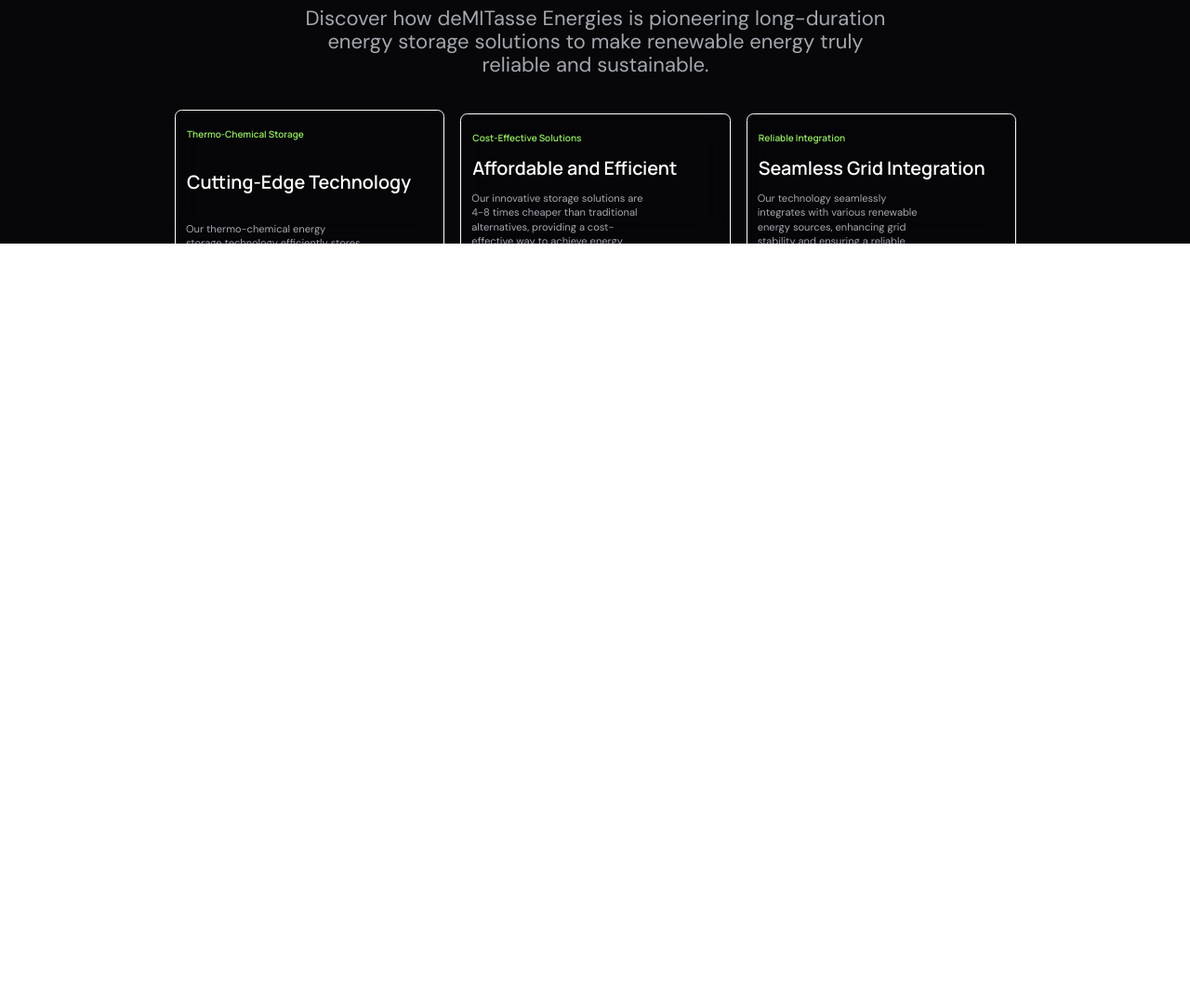
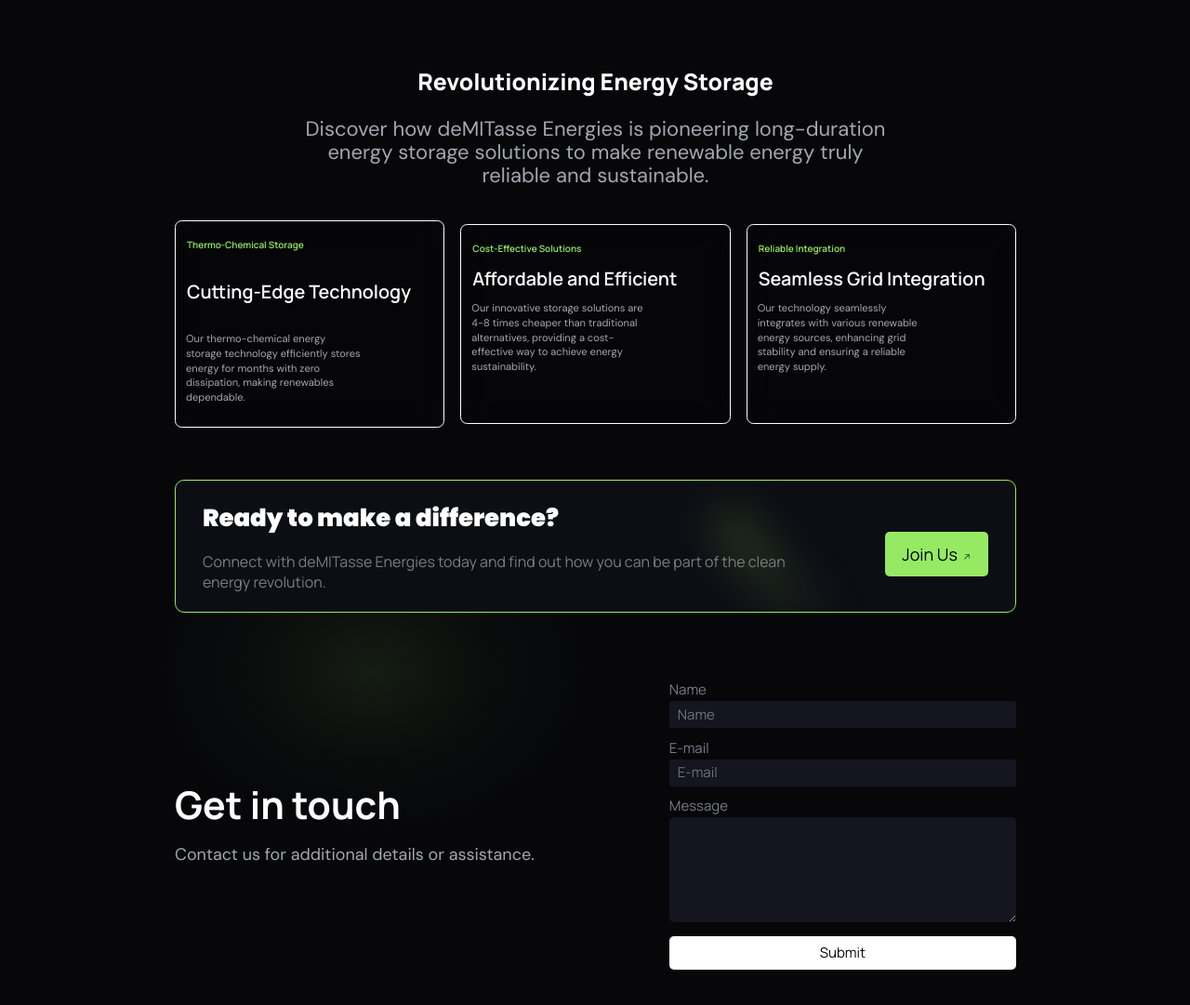
Before and after one commit to devrunch/Vetricc, a website built with Parcel: page index.html in a window 1280 px wide. Shown: the part 1815-2896 px from the top of the page at 93% size. Before the commit the page ends 2077 px from the top, so only its background shows below. Built offline with nearby package versions, Linux system fonts and the light colour scheme.

Commit message:
Ready for Laptop

```diff
--- a/index.html
+++ b/index.html
@@ -45,7 +45,7 @@
   </head>
   <body>
     <div
-      class="w-full h-[2077px] relative bg-colors-alias-black-white-black-900 overflow-hidden flex flex-col items-end justify-start pt-[103px] px-0 pb-[205.4px] box-border gap-[46.4px] leading-[normal] tracking-[normal] text-left text-colors-alias-black-white-black-300 font-manrope mq450:gap-[23px] mq825:h-auto"
+      class="w-full relative bg-colors-alias-black-white-black-900 overflow-hidden flex flex-col items-end justify-start pt-[103px] px-0 pb-[205.4px] box-border gap-[46.4px] leading-[normal] tracking-[normal] text-left text-colors-alias-black-white-black-300 font-manrope mq450:gap-[23px] mq825:h-auto"
     >
 
 
@@ -166,14 +166,14 @@
             class="self-stretch flex flex-row items-start justify-center py-0 pr-[8px] pl-[8px] box-border max-w-full"
           >
             <div
-              class="w-[580px] flex flex-col items-start justify-start gap-[22.8px] max-w-full"
+              class="w-[580px] j108:w-[70vw] j108:py-8 flex flex-col items-start justify-start gap-[22.8px] max-w-full"
             >
               <b
-                class="self-stretch relative leading-[29.7px] shrink-0 mq450:text-11xl-6 mq450:leading-[28px]"
+                class="self-stretch relative leading-[29.7px] j108:text-[6vh] j108:text-white shrink-0 mq450:text-11xl-6 mq450:leading-[28px]"
                 >Solving Critical Energy Challenges</b
               >
               <div
-                class="self-stretch relative text-[18px] leading-[18.57px] font-dm-sans text-darkgray shrink-0"
+                class="self-stretch relative text-[18px] j108:my-5 leading-[18.57px] font-dm-sans text-darkgray shrink-0"
               >
                 At deMITasse Energies, we confront the critical obstacles facing
                 the renewable energy sector head-on. Our advanced long-duration
@@ -594,30 +594,30 @@
             </div>
           </div>
           <div
-            class="self-stretch flex flex-row flex-wrap items-center justify-center gap-[19.8px] max-w-full z-[1] text-left"
+            class="self-stretch j108:mx-[10vw] flex flex-row flex-wrap items-center justify-center gap-[19.8px] max-w-full z-[1] text-left"
           >
             <div
-              class="w-[333.1px] flex flex-col items-start justify-start pt-0 pb-[0.1px] px-0 box-border gap-[30.9px] max-w-full mq450:gap-[15px]"
+              class="w-[333.1px] flex flex-col items-start justify-start pt-0 pb-[0.1px] px-0 box-border gap-[30.9px] max-w-full mq450:gap-[15px] j108:w-[40vw]"
             >
               <b
-                class="w-[355.5px] relative leading-[29.7px] flex items-center max-w-[107%] shrink-0 mq450:text-xl mq450:leading-[24px]"
+                class="w-[355.5px] relative leading-[29.7px] flex items-center max-w-[107%] shrink-0 mq450:text-xl mq450:leading-[24px] text-white j108:w-fit j108:text-[41px]"
                 >Get in touch</b
               >
               <div
-                class="w-[274.4px] relative text-xs-1 leading-[16px] font-dm-sans text-darkgray flex items-center"
+                class="w-[274.4px] relative text-xs-1  j108:text-[18px] j108:w-fit leading-[16px] font-dm-sans text-darkgray flex items-center"
               >
                 Contact us for additional details or assistance.
               </div>
             </div>
             <div
-              class="flex-1 flex flex-col items-start justify-start gap-[14.8px] min-w-[271px] max-w-full text-4xs-7"
+              class="flex-1 flex  flex-col items-start justify-start gap-[14.8px] min-w-[271px] max-w-full text-4xs-7"
             >
               <div
                 class="self-stretch overflow-hidden flex flex-col items-start justify-start pt-0 px-0 pb-[0.1px] gap-[4.9px] shrink-0"
               >
-                <div class="self-stretch relative  leading-[14px]">Name</div>
+                <div class="self-stretch relative  j108:text-[15px] leading-[14px]">Name</div>
                 <input
-                style="font-size: 15px;"
+                style="font-size: 15px;  background-color: #14151F;"
                   class="w-full [border:none] [outline:none]  rounded-sm bg-colors-alias-black-white-black-700 self-stretch h-[28.8px] rounded-[4.94px] overflow-hidden shrink-0 flex flex-row items-center justify-start py-[7.4px] px-[9px] box-border font-manrope text-4xs-7 text-colors-alias-black-white-black-300 min-w-[250px]"
                   placeholder="Name"
                   type="text"
@@ -629,9 +629,9 @@
                 <div
                   class="flex-1 overflow-hidden flex flex-col items-start justify-start pt-0 px-0 pb-[0.1px] box-border gap-[4.9px] max-w-full"
                 >
-                  <div class="self-stretch relative leading-[14px]">E-mail</div>
+                  <div class="self-stretch relative  j108:text-[15px] leading-[14px]">E-mail</div>
                   <input
-                  style="font-size: 15px;"
+                  style="font-size: 15px; background-color: #14151F;"
                     class="w-full [border:none] [outline:none]  rounded-sm bg-colors-alias-black-white-black-700 self-stretch h-[28.8px] rounded-[4.94px] overflow-hidden shrink-0 flex flex-row items-center justify-start py-[7.4px] px-[9px] box-border font-manrope text-4xs-7 text-colors-alias-black-white-black-300 min-w-[250px]"
                     placeholder="E-mail"
                     type="text"
@@ -641,7 +641,7 @@
               <div
                 class="self-stretch overflow-hidden flex flex-col items-start justify-start gap-[4.9px] shrink-0"
               >
-                <div class="self-stretch relative leading-[14px]">Message</div>
+                <div class="self-stretch relative  j108:text-[15px] leading-[14px]">Message</div>
                 <textarea
                   class="[border:none] bg-colors-alias-black-white-black-700 h-[112.5px] w-auto [outline:none] self-stretch rounded-[4.94px] overflow-hidden shrink-0 flex flex-row items-start justify-start pt-[7.4px] px-[9px] pb-[7px] box-border font-manrope text-4xs-7 text-colors-alias-black-white-black-300"
                   placeholder="Add your message"
@@ -654,7 +654,7 @@
                 class="cursor-pointer [border:none] py-[6.2px] px-5 bg-colors-alias-black-white-white self-stretch rounded-[4.94px] flex flex-row items-center justify-center hover:bg-gainsboro-100"
               >
                 <div
-                  class="relative text-3xs-9 leading-[12px] font-manrope text-colors-alias-black-white-black-900 text-left inline-block min-w-[33px]"
+                  class="relative text-3xs-9 leading-[12px]  j108:text-[15px] j108:py-1 font-manrope text-colors-alias-black-white-black-900 text-left inline-block min-w-[33px]"
                 >
                   Submit
                 </div>
```
Also changed, not shown: dist/index.html, 2 other files.
